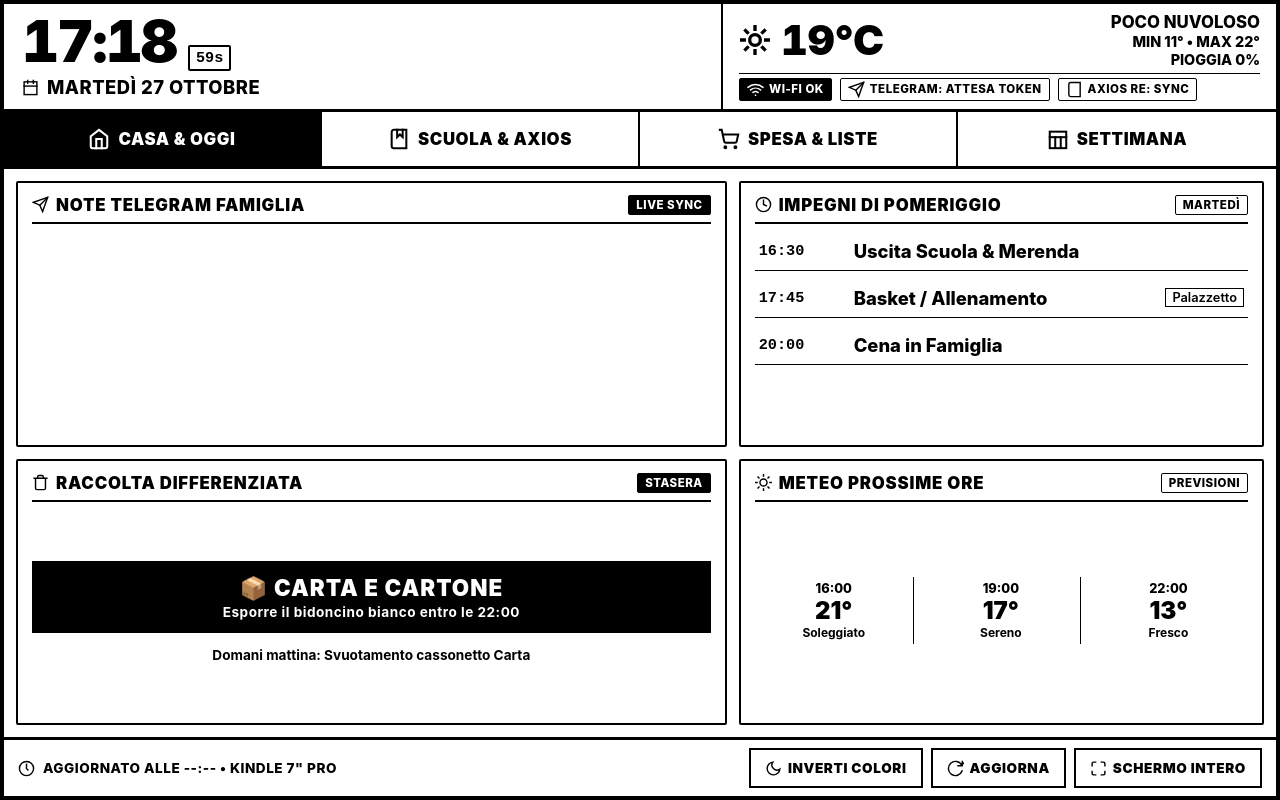
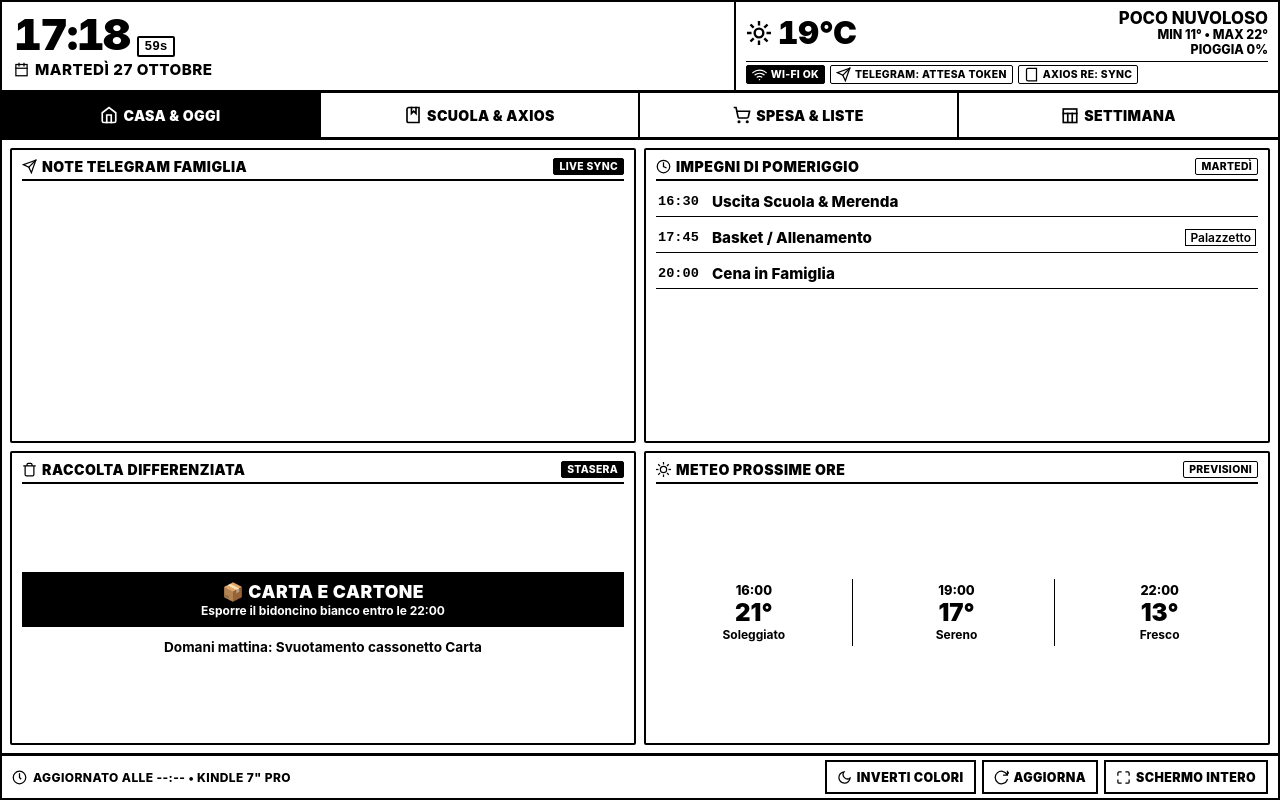
Before and after one commit to Bocelli/Kindlefridge, a plain HTML site: page index.html in a window 1280 px wide. Drawn offline with Linux system fonts and the light colour scheme; no server answers.

Commit message:
fix(ui): calibrate vertical layout and typography for Kindle 6-7 inch screens

```diff
--- a/index.html
+++ b/index.html
@@ -40,9 +40,11 @@
     }
 
     html, body {
-      width: 100vw;
-      height: 100vh;
-      overflow: hidden;
+      width: 100%;
+      height: 100%;
+      margin: 0;
+      padding: 0;
+      overflow-x: hidden;
       background-color: var(--bg);
       color: var(--fg);
       font-family: var(--font-main);
@@ -52,13 +54,15 @@
     body {
       display: flex;
       flex-direction: column;
-      border: 4px solid var(--fg);
+      border: 2px solid var(--fg);
+      min-height: 100%;
+      box-sizing: border-box;
     }
 
     /* ICONS */
     .icon {
-      width: 22px;
-      height: 22px;
+      width: 18px;
+      height: 18px;
       stroke: currentColor;
       fill: none;
       stroke-width: 2.2;
@@ -67,19 +71,20 @@
       vertical-align: middle;
       flex-shrink: 0;
     }
-    .icon-sm { width: 17px; height: 17px; stroke-width: 2; }
-    .icon-lg { width: 32px; height: 32px; stroke-width: 2.5; }
+    .icon-sm { width: 15px; height: 15px; stroke-width: 2; }
+    .icon-lg { width: 26px; height: 26px; stroke-width: 2.2; }
 
-    /* HEADER */
+    /* HEADER COMPATTO PER KINDLE */
     header {
       display: grid;
-      grid-template-columns: 1.3fr 1fr;
+      grid-template-columns: 1.15fr 0.85fr;
       border-bottom: var(--border-thick);
       background: var(--bg);
+      padding: 0;
     }
 
     .header-left {
-      padding: 10px 18px;
+      padding: 6px 12px;
       border-right: var(--border-thin);
       display: flex;
       flex-direction: column;
@@ -89,39 +94,39 @@
     .time-row {
       display: flex;
       align-items: baseline;
-      gap: 12px;
+      gap: 8px;
     }
 
     .clock-display {
-      font-size: 3.6rem;
+      font-size: 2.7rem;
       font-weight: 900;
-      letter-spacing: -2px;
+      letter-spacing: -1.5px;
       line-height: 0.95;
       font-variant-numeric: tabular-nums;
     }
 
     .seconds-pill {
-      font-size: 0.95rem;
+      font-size: 0.8rem;
       font-family: var(--font-mono);
       font-weight: 800;
       border: var(--border-thin);
-      padding: 2px 6px;
+      padding: 1px 5px;
       border-radius: 2px;
     }
 
     .date-row {
-      font-size: 1.15rem;
+      font-size: 0.95rem;
       font-weight: 800;
       text-transform: uppercase;
       letter-spacing: 0.5px;
-      margin-top: 5px;
+      margin-top: 3px;
       display: flex;
       align-items: center;
-      gap: 8px;
+      gap: 6px;
     }
 
     .header-right {
-      padding: 8px 16px;
+      padding: 6px 10px;
       display: flex;
       flex-direction: column;
       justify-content: space-between;
@@ -131,49 +136,51 @@
       display: flex;
       align-items: center;
       justify-content: space-between;
+      gap: 6px;
     }
 
     .weather-temp-box {
       display: flex;
       align-items: center;
-      gap: 10px;
+      gap: 6px;
     }
 
     .weather-degrees {
-      font-size: 2.6rem;
+      font-size: 2rem;
       font-weight: 900;
       line-height: 1;
       font-variant-numeric: tabular-nums;
     }
 
     .weather-detail-lines {
-      font-size: 0.9rem;
+      font-size: 0.78rem;
       font-weight: 800;
-      line-height: 1.25;
+      line-height: 1.2;
       text-align: right;
     }
 
     .system-status-pills {
       display: flex;
-      gap: 8px;
+      gap: 5px;
       align-items: center;
-      margin-top: 4px;
-      padding-top: 4px;
+      margin-top: 3px;
+      padding-top: 3px;
       border-top: var(--border-hairline);
     }
 
     .pill {
-      font-size: 0.72rem;
+      font-size: 0.65rem;
       font-weight: 800;
-      letter-spacing: 0.5px;
+      letter-spacing: 0.3px;
       text-transform: uppercase;
-      padding: 2px 7px;
+      padding: 1px 5px;
       border: var(--border-hairline);
       border-radius: 2px;
       display: flex;
       align-items: center;
-      gap: 5px;
+      gap: 4px;
       cursor: pointer;
+      white-space: nowrap;
     }
 
     .pill.inverted {
@@ -190,22 +197,22 @@
     }
 
     .nav-tab {
-      padding: 14px 4px;
+      padding: 10px 2px;
       border: none;
       border-right: var(--border-thin);
       background: var(--bg);
       color: var(--fg);
       font-family: var(--font-main);
-      font-size: 1.05rem;
+      font-size: 0.88rem;
       font-weight: 900;
-      letter-spacing: 0.6px;
+      letter-spacing: 0.4px;
       text-transform: uppercase;
       cursor: pointer;
       display: flex;
       align-items: center;
       justify-content: center;
-      gap: 8px;
-      min-height: 54px;
+      gap: 5px;
+      min-height: 44px;
     }
 
     .nav-tab:last-child {
@@ -220,8 +227,8 @@
     /* MAIN PANE */
     main {
       flex: 1;
-      padding: 12px;
-      overflow: hidden;
+      padding: 8px;
+      overflow-y: auto;
       display: flex;
       flex-direction: column;
       background: var(--bg);
@@ -236,26 +243,28 @@
     .tab-pane.active {
       display: flex;
       flex-direction: column;
-      gap: 12px;
+      gap: 8px;
       height: 100%;
     }
 
     /* BENTO 2x2 */
     .bento-grid-2x2 {
       display: grid;
-      grid-template-columns: 1.15fr 0.85fr;
+      grid-template-columns: 1fr 1fr;
       grid-template-rows: 1fr 1fr;
-      gap: 12px;
+      gap: 8px;
       height: 100%;
+      min-height: 420px;
     }
 
     .bento-card {
       border: var(--border-thin);
-      padding: 12px 14px;
+      padding: 8px 10px;
       display: flex;
       flex-direction: column;
       background: var(--bg);
       border-radius: 2px;
+      overflow: hidden;
     }
 
     .card-header-row {
@@ -263,18 +272,21 @@
       justify-content: space-between;
       align-items: center;
       border-bottom: var(--border-thin);
-      padding-bottom: 7px;
-      margin-bottom: 8px;
+      padding-bottom: 4px;
+      margin-bottom: 6px;
     }
 
     .card-title-text {
-      font-size: 1.05rem;
+      font-size: 0.88rem;
       font-weight: 900;
       text-transform: uppercase;
-      letter-spacing: 0.8px;
+      letter-spacing: 0.5px;
       display: flex;
       align-items: center;
-      gap: 7px;
+      gap: 5px;
+      white-space: nowrap;
+      overflow: hidden;
+      text-overflow: ellipsis;
     }
 
     .card-body {
@@ -282,84 +294,85 @@
       overflow-y: auto;
       display: flex;
       flex-direction: column;
-      gap: 8px;
+      gap: 6px;
     }
 
     /* TELEGRAM FEED */
     .tg-bubble {
-      border-left: 4px solid var(--fg);
-      padding: 6px 10px;
+      border-left: 3px solid var(--fg);
+      padding: 4px 8px;
       background: var(--bg);
-      margin-bottom: 4px;
+      margin-bottom: 3px;
     }
 
     .tg-bubble-meta {
       display: flex;
       justify-content: space-between;
-      font-size: 0.78rem;
+      font-size: 0.72rem;
       font-weight: 800;
       text-transform: uppercase;
-      margin-bottom: 2px;
+      margin-bottom: 1px;
     }
 
     .tg-author-tag {
       border: var(--border-hairline);
-      padding: 1px 5px;
+      padding: 0 4px;
       font-family: var(--font-mono);
       font-weight: 800;
+      font-size: 0.68rem;
     }
 
     .tg-bubble-text {
-      font-size: 1.05rem;
+      font-size: 0.95rem;
       font-weight: 700;
-      line-height: 1.25;
+      line-height: 1.2;
+      word-break: break-word;
     }
 
     /* RECYCLE */
     .recycle-banner {
       border: var(--border-thick);
-      padding: 10px;
+      padding: 6px 8px;
       text-align: center;
       background: var(--fg);
       color: var(--bg);
-      margin-top: 4px;
+      margin-top: 2px;
     }
 
     .recycle-type {
-      font-size: 1.4rem;
+      font-size: 1.1rem;
       font-weight: 900;
-      letter-spacing: 1px;
+      letter-spacing: 0.5px;
       text-transform: uppercase;
     }
 
     .recycle-sub {
-      font-size: 0.85rem;
+      font-size: 0.75rem;
       font-weight: 700;
-      margin-top: 2px;
-      letter-spacing: 0.5px;
+      margin-top: 1px;
     }
 
     /* SCUOLA & AXIOS */
     .school-split-container {
       display: grid;
       grid-template-columns: 1fr 1fr;
-      gap: 12px;
+      gap: 8px;
       height: 100%;
     }
 
     .days-pill-bar {
       display: flex;
-      gap: 6px;
-      margin-bottom: 8px;
+      gap: 4px;
+      margin-bottom: 6px;
     }
 
     .day-selector-btn {
       flex: 1;
-      min-height: 44px;
+      min-height: 38px;
       border: var(--border-thin);
       background: var(--bg);
       color: var(--fg);
-      font-size: 1rem;
+      font-size: 0.9rem;
       font-weight: 900;
       cursor: pointer;
       text-align: center;
@@ -373,43 +386,47 @@
 
     .timetable-row {
       display: grid;
-      grid-template-columns: 95px 1fr;
-      padding: 8px 4px;
+      grid-template-columns: 48px 1fr;
+      padding: 5px 2px;
       border-bottom: var(--border-hairline);
       align-items: center;
+      gap: 6px;
     }
 
     .tt-hour {
-      font-size: 0.95rem;
+      font-size: 0.85rem;
       font-weight: 900;
       font-variant-numeric: tabular-nums;
       font-family: var(--font-mono);
     }
 
     .tt-subject {
-      font-size: 1.15rem;
+      font-size: 0.95rem;
       font-weight: 800;
       display: flex;
       justify-content: space-between;
       align-items: center;
+      overflow: hidden;
+      text-overflow: ellipsis;
+      white-space: nowrap;
     }
 
     .tt-teacher {
-      font-size: 0.8rem;
+      font-size: 0.75rem;
       font-weight: 600;
       border: var(--border-hairline);
-      padding: 1px 6px;
-      margin-left: 6px;
+      padding: 0 4px;
+      margin-left: 4px;
     }
 
     /* TASK COMPITI */
     .task-entry {
       border: var(--border-thin);
-      padding: 9px 12px;
-      margin-bottom: 6px;
+      padding: 6px 10px;
+      margin-bottom: 5px;
       display: flex;
       align-items: flex-start;
-      gap: 10px;
+      gap: 8px;
       cursor: pointer;
     }
 
@@ -423,16 +440,16 @@
     }
 
     .check-box-graphic {
-      width: 24px;
-      height: 24px;
+      width: 22px;
+      height: 22px;
       border: var(--border-thin);
       display: flex;
       align-items: center;
       justify-content: center;
-      margin-top: 2px;
+      margin-top: 1px;
       flex-shrink: 0;
       font-weight: 900;
-      font-size: 1.2rem;
+      font-size: 1.1rem;
     }
 
     .task-content-block {
@@ -440,7 +457,7 @@
     }
 
     .task-subject-tag {
-      font-size: 0.82rem;
+      font-size: 0.75rem;
       font-weight: 900;
       text-transform: uppercase;
       letter-spacing: 0.5px;
@@ -450,19 +467,20 @@
     }
 
     .task-title {
-      font-size: 1.05rem;
+      font-size: 0.95rem;
       font-weight: 700;
-      line-height: 1.25;
+      line-height: 1.2;
     }
 
     .backpack-alert-card {
       border: var(--border-thick);
-      padding: 8px 12px;
+      padding: 6px 10px;
       background: var(--bg);
       display: flex;
       align-items: center;
-      gap: 10px;
+      gap: 8px;
       margin-top: auto;
+      font-size: 0.85rem;
     }
 
     /* SPESA GRID */
@@ -476,13 +494,13 @@
       display: flex;
       justify-content: space-between;
       align-items: center;
-      padding-bottom: 8px;
+      padding-bottom: 6px;
       border-bottom: var(--border-thin);
-      margin-bottom: 10px;
+      margin-bottom: 8px;
     }
 
     .shopping-count-badge {
-      font-size: 0.95rem;
+      font-size: 0.88rem;
       font-weight: 900;
       letter-spacing: 0.5px;
       text-transform: uppercase;
@@ -491,7 +509,7 @@
     .shopping-grid {
       display: grid;
       grid-template-columns: 1fr 1fr;
-      gap: 10px;
+      gap: 8px;
       flex: 1;
       align-content: start;
       overflow-y: auto;
@@ -499,12 +517,12 @@
 
     .shop-item-touch {
       border: var(--border-thin);
-      padding: 12px 14px;
+      padding: 8px 10px;
       display: flex;
       align-items: center;
-      gap: 12px;
+      gap: 8px;
       cursor: pointer;
-      min-height: 56px;
+      min-height: 48px;
     }
 
     .shop-item-touch.done {
@@ -517,24 +535,25 @@
     }
 
     .shop-item-name {
-      font-size: 1.15rem;
+      font-size: 1rem;
       font-weight: 800;
       flex: 1;
+      word-break: break-word;
     }
 
     .shop-author {
-      font-size: 0.75rem;
+      font-size: 0.7rem;
       font-family: var(--font-mono);
       font-weight: 800;
       border: var(--border-hairline);
-      padding: 2px 5px;
+      padding: 1px 4px;
     }
 
     /* SETTIMANA TABLE */
     .week-columns-grid {
       display: grid;
       grid-template-columns: repeat(5, 1fr);
-      gap: 8px;
+      gap: 6px;
       height: 100%;
     }
 
@@ -547,24 +566,24 @@
     .col-header {
       background: var(--fg);
       color: var(--bg);
-      font-size: 1rem;
+      font-size: 0.85rem;
       font-weight: 900;
       text-align: center;
-      padding: 6px 2px;
+      padding: 4px 1px;
       text-transform: uppercase;
     }
 
     .col-body {
       flex: 1;
-      padding: 8px 6px;
+      padding: 6px 4px;
       display: flex;
       flex-direction: column;
-      gap: 8px;
+      gap: 6px;
     }
 
     .col-subject-entry {
       border-bottom: var(--border-hairline);
-      padding-bottom: 6px;
+      padding-bottom: 4px;
     }
 
     .col-subject-entry:last-child {
@@ -572,12 +591,12 @@
     }
 
     .col-sub-name {
-      font-size: 0.95rem;
+      font-size: 0.85rem;
       font-weight: 800;
     }
 
     .col-sub-time {
-      font-size: 0.75rem;
+      font-size: 0.7rem;
       font-family: var(--font-mono);
       font-weight: 700;
     }
@@ -585,44 +604,44 @@
     /* FOOTER */
     footer {
       border-top: var(--border-thick);
-      padding: 8px 14px;
+      padding: 4px 10px;
       display: flex;
       justify-content: space-between;
       align-items: center;
       background: var(--bg);
-      min-height: 48px;
+      min-height: 40px;
     }
 
     .footer-left {
-      font-size: 0.85rem;
+      font-size: 0.75rem;
       font-weight: 800;
-      letter-spacing: 0.5px;
+      letter-spacing: 0.4px;
       text-transform: uppercase;
       display: flex;
       align-items: center;
-      gap: 8px;
+      gap: 6px;
     }
 
     .footer-controls {
       display: flex;
-      gap: 8px;
+      gap: 6px;
     }
 
     .ctrl-btn {
-      min-height: 40px;
-      padding: 6px 14px;
+      min-height: 34px;
+      padding: 4px 10px;
       border: var(--border-thin);
       background: var(--bg);
       color: var(--fg);
       font-family: var(--font-main);
-      font-size: 0.85rem;
+      font-size: 0.78rem;
       font-weight: 900;
-      letter-spacing: 0.6px;
+      letter-spacing: 0.4px;
       text-transform: uppercase;
       cursor: pointer;
       display: flex;
       align-items: center;
-      gap: 6px;
+      gap: 5px;
     }
 
     .ctrl-btn:active {
```
